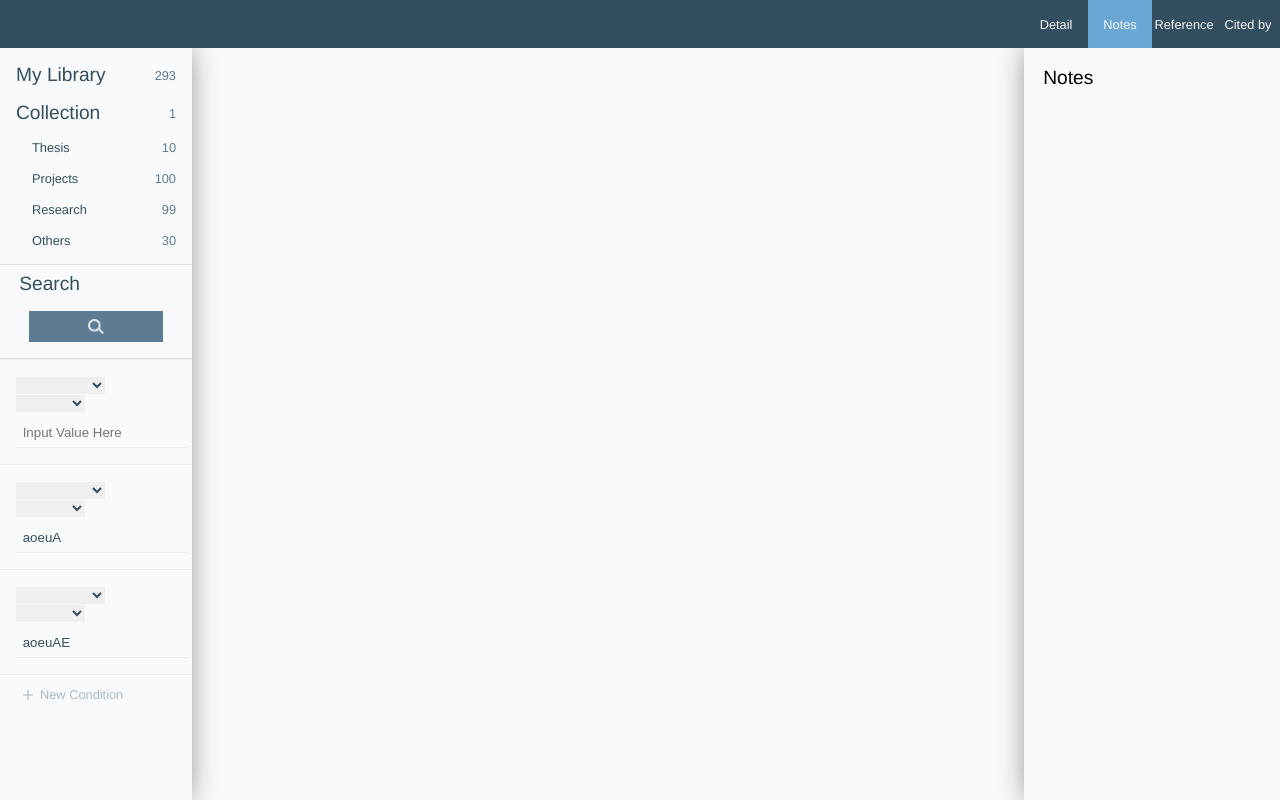
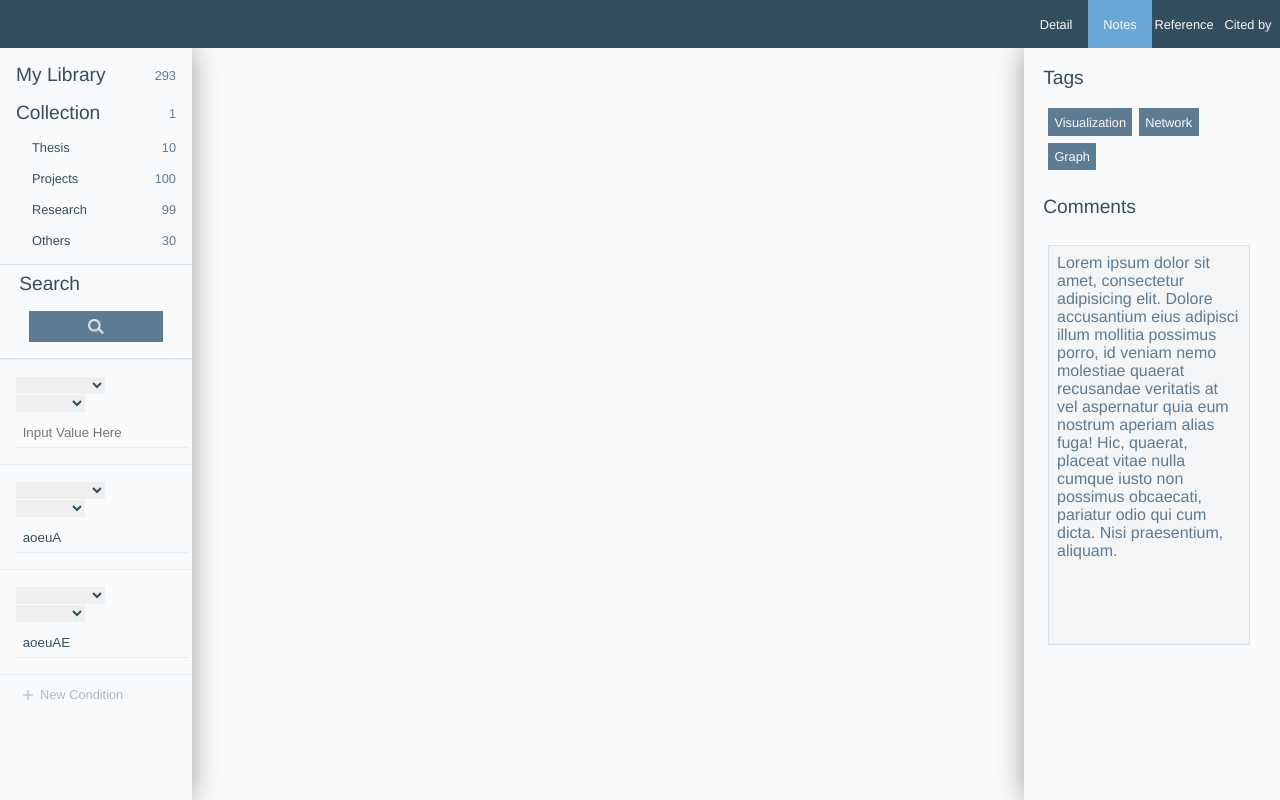
Before and after one commit to zhangjn1991/sight-of-cite, a plain HTML site: page front-end/index.html in a window 1280 px wide. Both pictures are taken after a click on the item "Notes". Drawn offline with nearby package versions, Linux system fonts and the light colour scheme; some packages are replaced by stand-ins of ours.

Commit message:
Add Notes tab

```diff
--- a/front-end/index.html
+++ b/front-end/index.html
@@ -37,6 +37,7 @@
 	<script src="js/components/header-bar/headerBarDirective.js"></script>
 	<script src="js/components/header-bar/headerController.js"></script>
 	<script src="js/components/table-view/tableViewController.js"></script>
+	<script src="js/components/tag-container/tagContainerDirective.js"></script>
 	<script type="text/javascript">
 	</script>
 
--- a/front-end/js/components/globalController.js
+++ b/front-end/js/components/globalController.js
@@ -1,5 +1,5 @@
 // Generated by CoffeeScript 1.7.1
 angular.module('sightApp').controller("GlobalController", function($scope) {
-  this.tabIndex = 1;
+  this.tabIndex = 0;
   return 0;
 });
--- a/front-end/js/components/info-bar/info-bar.html
+++ b/front-end/js/components/info-bar/info-bar.html
@@ -1,5 +1,5 @@
 <div class="info-bar">
-	<div class="detail-container" ng-show="globalCtrl.tabIndex == 0">
+	<div class="content-container" ng-show="globalCtrl.tabIndex == 0">
 		<h1>{{infoBarCtrl.entity.title}}</h1>
 		<section>
 			<h2>Authors</h2>
@@ -15,16 +15,22 @@
 		</section>
 		<section>
 			<h2>Tags</h2>
-			<p>
-				<span class="tag" ng-repeat="tag in infoBarCtrl.entity.tag">{{tag}}</span>
-			</p>
+			<tag-container entity="infoBarCtrl.entity"></tag-container>
 		</section>
 		<section>
 			<h2>Abstract</h2>
 			<p>{{infoBarCtrl.entity.abstract}}</p>
 		</section>
 	</div>
-	<div class="note-container" ng-show="globalCtrl.tabIndex == 1">
-		<h1>Notes</h1>
+	<div class="content-container" ng-show="globalCtrl.tabIndex == 1">
+		<h1>Tags</h1>
+		<section>
+			<tag-container entity="infoBarCtrl.entity"></tag-container>
+		</section>
+		<h1>Comments</h1>
+		<section>
+			<textarea name="" id="">{{infoBarCtrl.entity.comment}}</textarea>
+		</section>
+
 	</div>
 </div>
--- a/front-end/js/components/info-bar/infoBarController.js
+++ b/front-end/js/components/info-bar/infoBarController.js
@@ -6,7 +6,8 @@ angular.module('sightApp').controller("InfoBarController", function($scope) {
     "year": 2010,
     "conference": "Lorem ipsum dolor sit amet, consectetur adipisicing elit. Fugiat, minus.",
     "abstract": "Lorem ipsum dolor sit amet, consectetur adipisicing elit. Animi illum doloribus corrupti culpa unde consectetur dolores dolorum temporibus sunt quo ipsam dicta vero esse voluptatum harum a modi fugiat, labore voluptatem error ipsum totam, aliquam consequatur. Impedit hic numquam laborum inventore! Voluptatum commodi neque, odio quod tempora ut? Modi, harum? Lorem ipsum dolor sit amet, consectetur adipisicing elit. Omnis libero similique illo quidem alias repudiandae ad ut corrupti assumenda consequatur accusamus temporibus facere amet eius doloribus explicabo in, numquam, sapiente nihil voluptatibus exercitationem recusandae. Maxime dolores eaque sunt tempora, veniam accusantium distinctio deleniti, error illo reprehenderit natus, ducimus alias repudiandae?",
-    "tag": ["Visualization", "Network", "Graph"]
+    "tag": ["Visualization", "Network", "Graph"],
+    "comment": "Lorem ipsum dolor sit amet, consectetur adipisicing elit. Dolore accusantium eius adipisci illum mollitia possimus porro, id veniam nemo molestiae quaerat recusandae veritatis at vel aspernatur quia eum nostrum aperiam alias fuga! Hic, quaerat, placeat vitae nulla cumque iusto non possimus obcaecati, pariatur odio qui cum dicta. Nisi praesentium, aliquam."
   };
   return 0;
 });
--- /dev/null
+++ b/front-end/js/components/tag-container/tag-container.html
@@ -0,0 +1,3 @@
+<p>
+	<span class="tag" ng-repeat="tag in entity.tag">{{tag}}</span>
+</p>
--- /dev/null
+++ b/front-end/js/components/tag-container/tagContainerDirective.js
@@ -0,0 +1,10 @@
+// Generated by CoffeeScript 1.7.1
+angular.module('sightApp').directive('tagContainer', function() {
+  return {
+    restrict: 'E',
+    scope: {
+      entity: '='
+    },
+    templateUrl: 'js/components/tag-container/tag-container.html'
+  };
+});
--- a/front-end/sass/index.scss
+++ b/front-end/sass/index.scss
@@ -5,11 +5,14 @@ $color-text-primary:$color-primary;
 $color-text-secondary:$color-secondary;
 $color-text-revert:#f9fafb;
 $color-text-fade:rgba(#607b8d,0.5);
+$color-text-textarea:$color-text-secondary;
 $color-background:#f9fafb;
 $color-background-table:$color-background;
 $color-background-table-secondary:rgba(#9db1bf,0.1);
 $color-background-hover:rgba($color-text-fade,0.1);
 $color-background-focus:rgba($color-text-fade,0.3);
+$color-background-textarea:#f4f5f7;
+
 $color-border:rgba(#c0ccd5,0.5);
 $color-border-fade:rgba(#c0ccd5,0.3);
 
@@ -184,13 +187,7 @@ header{
 
 	@include shadow(5px, 0);
 
-	h1{
-		font-weight:inherit;
-		font-size:1.2em;
-		margin:1em;
-	}
-
-	.detail-container{
+	.content-container{
 
 		height:100%;
 		width:100%;
@@ -212,6 +209,12 @@ header{
 			margin:0.5em;
 		}
 
+		h1{
+			font-weight:inherit;
+			font-size:1.2em;
+			margin:1em;
+		}
+
 		.tag{
 			display:inline-block;
 			background:$color-secondary;
@@ -223,7 +226,24 @@ header{
 			@include clickable;
 		}
 
+		textarea{
+			margin:0.5em;
+			padding:0.5em;
+			resize:none;
+			background:$color-background-textarea;
+			color:$color-text-textarea;
+			border: 1px solid $color-border;
+
+			font-family:"Helvetica Neue";
+			font-size:1em;
+			box-sizing: border-box;
+			width:90%;
+			height:25em;
+		}
+
 	}
+
+
 }
 
 .search-bar{
```
Also changed, not shown: front-end/css/index.css, 4 other files.
